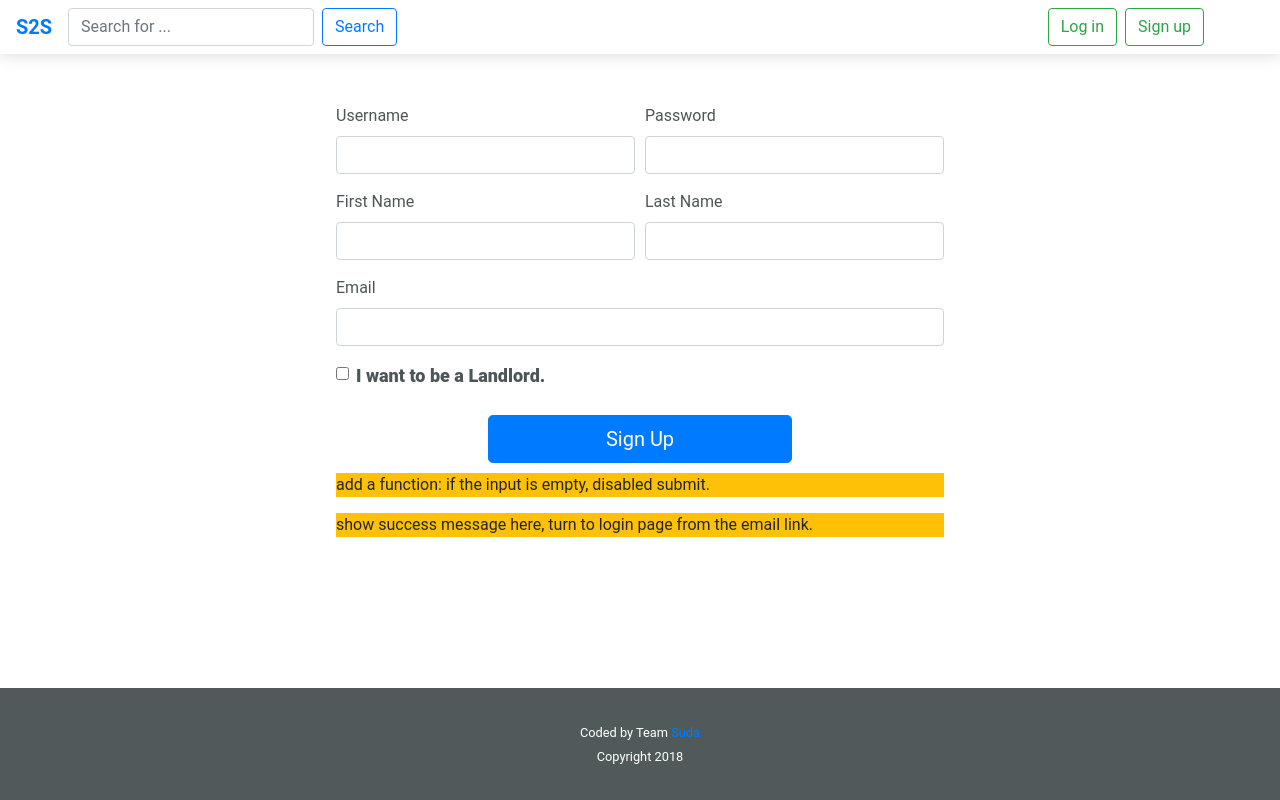
After one commit to jettywang1020/Suda9900, a Django app: page /signup in a window 1280 px wide. The commit adds this page. Run offline with Django 3.2, Linux system fonts and the light colour scheme; parts of the project's set-up code (start-up, migrations or seed data) failed here and were passed over; some libraries are stand-ins or nearby versions.

Commit message:
login&signup page

```diff
--- /dev/null
+++ b/S2S/S2S/public/templates/public/signup.html
@@ -0,0 +1,49 @@
+{% extends 'base.html' %}
+{% load staticfiles%}
+{% block content %}
+
+<div style="width:50%;margin: 0 auto">
+	<form>
+		<div class="form-row">
+			<div class="form-group col-md-6">
+				<label for="Username">Username</label>
+				<input type="text" class="form-control" id="Username">
+			</div>
+			<div class="form-group col-md-6">
+				<label for="Password">Password</label>
+				<input type="password" class="form-control" id="Password">
+			</div>
+		</div>
+		<div class="form-row">
+			<div class="form-group col-md-6">
+				<label for="FirstName">First Name</label>
+				<input type="text" class="form-control" id="FirstName">
+			</div>
+			<div class="form-group col-md-6">
+				<label for="LastName">Last Name</label>
+				<input type="password" class="form-control" id="LastName">
+			</div>
+		</div>
+		<div class="form-group">
+			<label for="Email">Email</label>
+			<input type="email" class="form-control" id="Email" placeholder>
+		</div>
+
+		<div class="form-group">
+			<div class="form-check">
+				<label class="form-check-label" style="font-weight: 800;font-size: 18px;">
+					<input class="form-check-input" type="checkbox"> I want to be a Landlord.
+				</label>
+			</div>
+		</div>
+		<button type="submit" class="btn btn-primary btn-lg" style="width: 50%;margin: 10px 25%;">Sign Up</button>
+		<div class="form-group btn-warning">
+			add a function: if the input is empty, disabled submit.
+		</div>
+		<div class="form-group btn-warning">
+			show success message here, turn to login page from the email link.
+		</div>
+	</form>
+</div>
+
+{% endblock %}
--- a/S2S/S2S/public/urls.py
+++ b/S2S/S2S/public/urls.py
@@ -7,7 +7,9 @@ from . import views
 app_name = 'public'
 
 urlpatterns = [
-	path('index', views.index, name='index'),
+	path('login', views.login, name='login'),
+	path('signup', views.signup, name='signup'),
+
 	path('Home', views.test, name='Home'),
 	path('Display', views.Display, name='Display'),
 ]
--- a/S2S/S2S/public/views.py
+++ b/S2S/S2S/public/views.py
@@ -1,4 +1,12 @@
 from django.shortcuts import render
+
+
+def login(request):
+	return render(request, 'public/login.html')
+
+def signup(request):
+	return render(request, 'public/signup.html')
+
 
 # Create your views here.
 def index(request):
--- a/S2S/S2S/templates/base.html
+++ b/S2S/S2S/templates/base.html
@@ -39,10 +39,10 @@
 					{% else %}
 					<ul class="my-navbar-nav text-right">
 						<li class="nav-item">
-							<a class="btn btn-outline-success mr-2" href="#">Log in</a>
+							<a class="btn btn-outline-success mr-2" href="http://localhost:8000/login">Log in</a>
 						</li>
 						<li class="nav-item">
-							<a class="btn btn-outline-success" href="#">Sign up</a>
+							<a class="btn btn-outline-success" href="http://localhost:8000/signup">Sign up</a>
 						</li>
 					</ul>
 					{% endif %}
```
Also changed, not shown: S2S/S2S/public/templates/public/index.html (deleted, +0 -24 lines), S2S/S2S/public/templates/public/login.html (added, +29 -0 lines).
